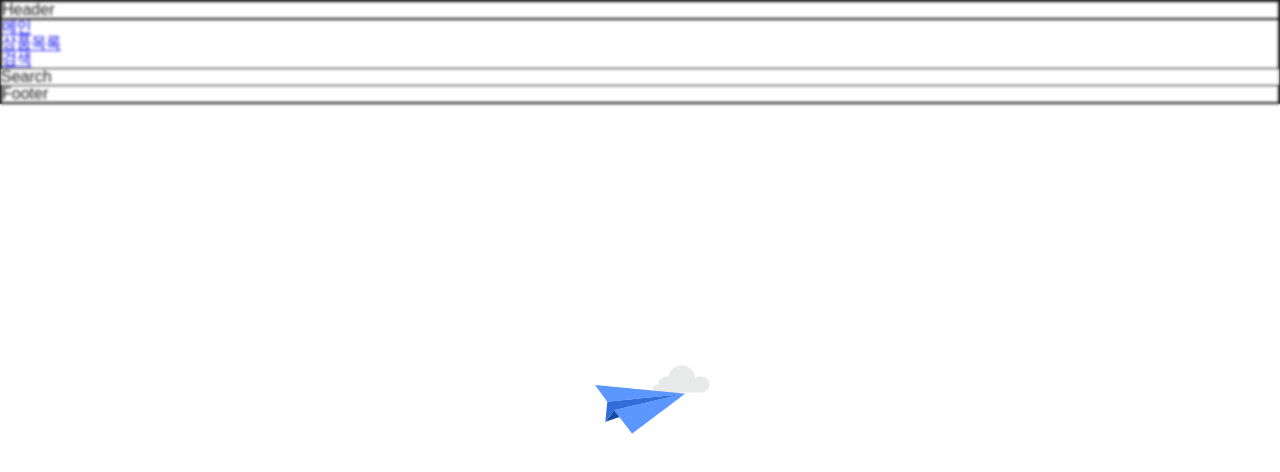
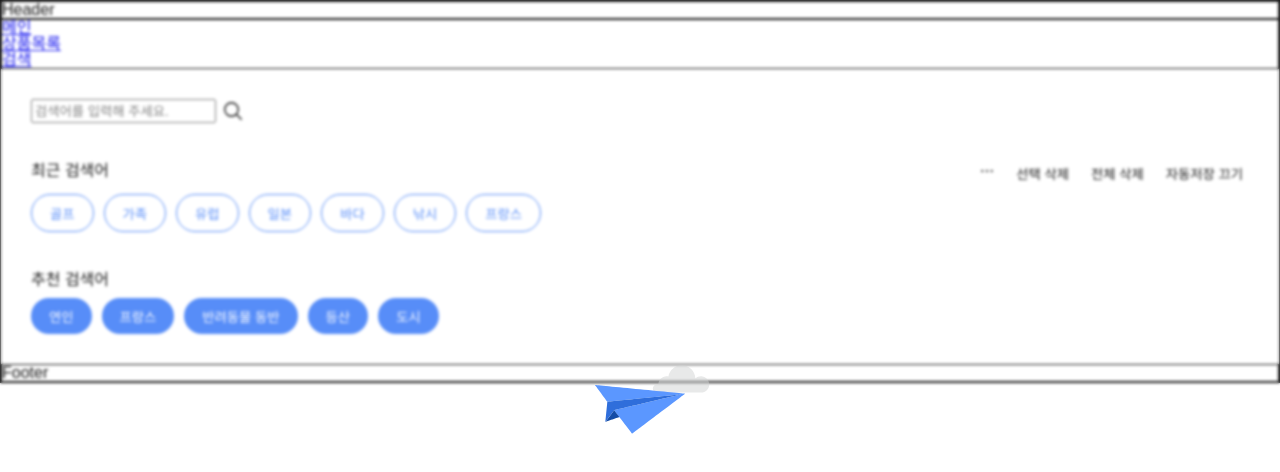
Before and after one commit to fastcampus-final/FE-repo, a Next.js app: page /search in a window 1280 px wide. Shown: the top 472 px of the page. Built offline with nearby package versions, Linux system fonts and the light colour scheme.

Commit message:
Feat: 상품 검색 페이지 구현중

```diff
--- a/package.json
+++ b/package.json
@@ -25,6 +25,7 @@
     "react-cookie": "^4.1.1",
     "react-dom": "18.2.0",
     "react-hook-form": "^7.43.5",
+    "react-icons": "^4.8.0",
     "react-redux": "^8.0.5",
     "styled-components": "^5.3.8",
     "styled-reset": "^4.4.5",
--- a/pages/product/index.tsx
+++ b/pages/product/index.tsx
@@ -168,7 +168,7 @@ const ProductWrap = styled.div`
 const Header = styled.div`
   display: flex;
   justify-content: space-between;
-  padding: 20px;
+  padding: 30px 0;
   position: relative;
   &::after {
     content: '';
--- a/pages/search/index.tsx
+++ b/pages/search/index.tsx
@@ -1,7 +1,125 @@
-import React from 'react';
+import Button from '@/components/common/Button';
+import Input from '@/components/common/Input';
+import React, { useState } from 'react';
+import styled from 'styled-components';
+import { RxDotsHorizontal } from 'react-icons/rx';
+import { IoSearchOutline } from 'react-icons/io5';
+import Product from '../product';
 
 const Search = () => {
-  return <div>Search</div>;
+  const [showProduct, setShowProduct] = useState(false);
+  const [showKeyword, setShowkeyword] = useState(true);
+
+  const handleClickKeyword = () => {
+    // ...
+  };
+
+  const handleClickSearch = () => {
+    setShowProduct(true);
+    setShowkeyword(false);
+  };
+
+  const recentKeywords = ['골프', '가족', '유럽', '일본', '바다', '낚시', '프랑스'];
+  const recommendKeywords = ['연인', '프랑스', '반려동물 동반', '등산', '도시'];
+
+  return (
+    <Container>
+      <SearchInputWrap>
+        {/* <Input type="text" placeholder="검색어를 입력해 주세요." /> */}
+        <input type="text" placeholder="검색어를 입력해 주세요." />
+        <Button variant="transparent" onClick={handleClickSearch}>
+          <IoSearchOutline size={'22px'} />
+        </Button>
+      </SearchInputWrap>
+      <RecentKeywords>
+        <KeywordsHeader>
+          <p>최근 검색어</p>
+          <MenuList>
+            <Button variant="transparent">
+              <RxDotsHorizontal size="14px" />
+            </Button>
+            <Button variant="transparent">선택 삭제</Button>
+            <Button variant="transparent">전체 삭제</Button>
+            <Button variant="transparent">자동저장 끄기</Button>
+          </MenuList>
+        </KeywordsHeader>
+        <Keywords>
+          {recentKeywords.map((item, idx) => (
+            <Button
+              key={idx}
+              type="button"
+              onClick={handleClickKeyword}
+              borderRadius="50px"
+              variant="white"
+              padding="18px"
+              height="30px"
+            >
+              {item}
+            </Button>
+          ))}
+        </Keywords>
+      </RecentKeywords>
+      <RecommendKeywords>
+        <KeywordsHeader>
+          <p>추천 검색어</p>
+        </KeywordsHeader>
+        <Keywords>
+          {recommendKeywords.map((item, idx) => (
+            <Button
+              key={idx}
+              type="button"
+              onClick={handleClickKeyword}
+              borderRadius="50px"
+              variant="blue"
+              padding="18px"
+              height="30px"
+            >
+              {item}
+            </Button>
+          ))}
+        </Keywords>
+      </RecommendKeywords>
+      {showProduct && <Product />}
+    </Container>
+  );
 };
 
 export default Search;
+
+const Container = styled.div`
+  display: flex;
+  flex-direction: column;
+  gap: 40px;
+`;
+
+const SearchInputWrap = styled.div`
+  display: flex;
+`;
+
+const RecentKeywords = styled.div`
+  display: flex;
+  flex-direction: column;
+  gap: 10px;
+`;
+
+const RecommendKeywords = styled.div`
+  display: flex;
+  flex-direction: column;
+  gap: 10px;
+`;
+
+const KeywordsHeader = styled.div`
+  width: 100%;
+  display: flex;
+  justify-content: space-between;
+`;
+
+const Keywords = styled.div`
+  display: flex;
+  gap: 10px;
+`;
+
+const MenuList = styled.ul`
+  display: flex;
+  gap: 10px;
+`;
--- a/src/components/Product/index.tsx
+++ b/src/components/Product/index.tsx
@@ -19,7 +19,7 @@ const ProductItem = ({ data }: Props) => {
 
   return (
     <Container onClick={handleClick}>
-      <Image src={data.imagePath} alt={data.title} width="350" height="350" borderRadius="10px" />
+      <Image src={data.imagePath} alt={data.title} width="340" height="340" borderRadius="10px" />
       <Title> {data.title}</Title>
       <Price>{formatPrice(data.price)}</Price>
     </Container>
--- a/src/components/common/Button.tsx
+++ b/src/components/common/Button.tsx
@@ -1,7 +1,109 @@
 import React from 'react';
+import styled, { css } from 'styled-components';
 
-const Button = () => {
-  return <div>Button</div>;
+const VARIANTS = {
+  blue: css`
+    color: ${({ theme }) => theme.colors.white};
+    background-color: ${({ theme }) => theme.colors.primary};
+    transition: 0.3s ease all;
+    border: none;
+    &:hover {
+      background-color: ${({ theme }) => theme.colors.secondary};
+    }
+  `,
+  white: css`
+    color: ${({ theme }) => theme.colors.primary};
+    background-color: ${({ theme }) => theme.colors.white};
+    transition: 0.3s ease all;
+    border: 1px solid ${({ theme }) => theme.colors.primary};
+    &:hover {
+      color: ${({ theme }) => theme.colors.white};
+      background-color: ${({ theme }) => theme.colors.primary};
+    }
+  `,
+  disbled: css`
+    color: #808080;
+    background-color: #d8d9d9;
+    border: none;
+  `,
+  transparent: css`
+    color: black;
+    background-color: transparent;
+    border: none;
+  `,
+};
+
+interface Props {
+  variant?: string;
+  type?: 'button' | 'submit' | 'reset';
+  width?: string;
+  height?: string;
+  isDisabled?: boolean;
+  scale?: string;
+  borderRadius?: string;
+  padding?: string;
+  children?: React.ReactNode;
+  onClick?: React.MouseEventHandler;
+}
+
+const Button = ({
+  variant = 'blue',
+  type = 'button',
+  width = 'fit-content',
+  height = 'fit-content',
+  isDisabled = false,
+  scale = '',
+  borderRadius = '',
+  padding = '',
+  children,
+  onClick,
+}: Props) => {
+  const variantStyle = VARIANTS[variant];
+
+  return (
+    <StyledButton
+      variantStyle={variantStyle}
+      type={type}
+      width={width}
+      height={height}
+      disabled={isDisabled}
+      scale={scale}
+      borderRadius={borderRadius}
+      padding={padding}
+      onClick={onClick}
+    >
+      {children}
+    </StyledButton>
+  );
 };
 
 export default Button;
+
+const StyledButton = styled.button<{
+  width: string;
+  height: string;
+  scale: string;
+  borderRadius: string;
+  padding: string;
+}>`
+  ${(props) => props.variantStyle}
+
+  width: ${({ width }) => width};
+  height: ${({ height }) => height};
+  border-radius: ${({ borderRadius }) => borderRadius};
+  padding: ${({ padding }) => padding};
+  text-align: center;
+  cursor: pointer;
+  outline: none;
+  transition: all 0.2s ease;
+  display: flex;
+  align-items: center;
+  justify-content: center;
+  &:disabled {
+    opacity: 1;
+    cursor: default;
+  }
+  &:hover {
+    scale: ${({ scale }) => scale};
+  }
+`;
--- a/src/components/layout/Layout.tsx
+++ b/src/components/layout/Layout.tsx
@@ -22,7 +22,7 @@ const Layout = ({ children }: Props) => {
     <Container>
       <Header />
       <Navbar />
-      <main>{children}</main>
+      <Main>{children}</Main>
       <Footer />
       <Loading />
     </Container>
@@ -36,3 +36,7 @@ const Container = styled.div`
   margin: 0 auto;
   border: 1px solid black;
 `;
+
+const Main = styled.div`
+  padding: 30px;
+`;
--- a/src/styles/GlobalStyle.tsx
+++ b/src/styles/GlobalStyle.tsx
@@ -14,6 +14,7 @@ const GlobalStyle = createGlobalStyle`
 
   body {
     font-family: 'Noto Sans KR', sans-serif;
+    list-style: none;
   }
 `;
 export default GlobalStyle;
--- a/src/styles/theme.ts
+++ b/src/styles/theme.ts
@@ -2,7 +2,7 @@ import { DefaultTheme } from 'styled-components';
 
 const colors = {
   primary: '#4581f8',
-  secondary: '#0a4297',
+  secondary: '#4581f8cf',
   white: '#fff',
   black: '#000',
   gray: 'rgba(128, 128, 128, 0.2)',
```
Also changed, not shown: src/components/common/Input.tsx (+6 -6 lines), 1 other file (tests, documents, lock files or other folders).
